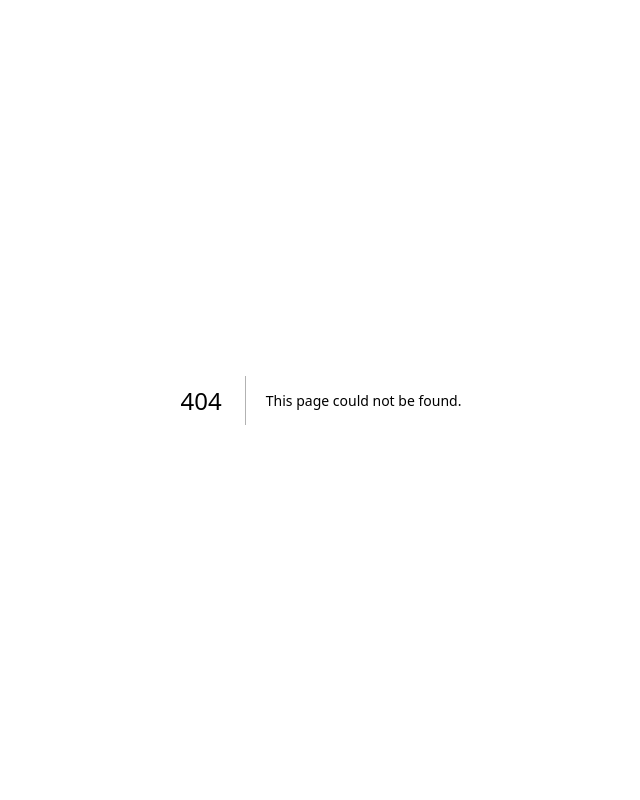
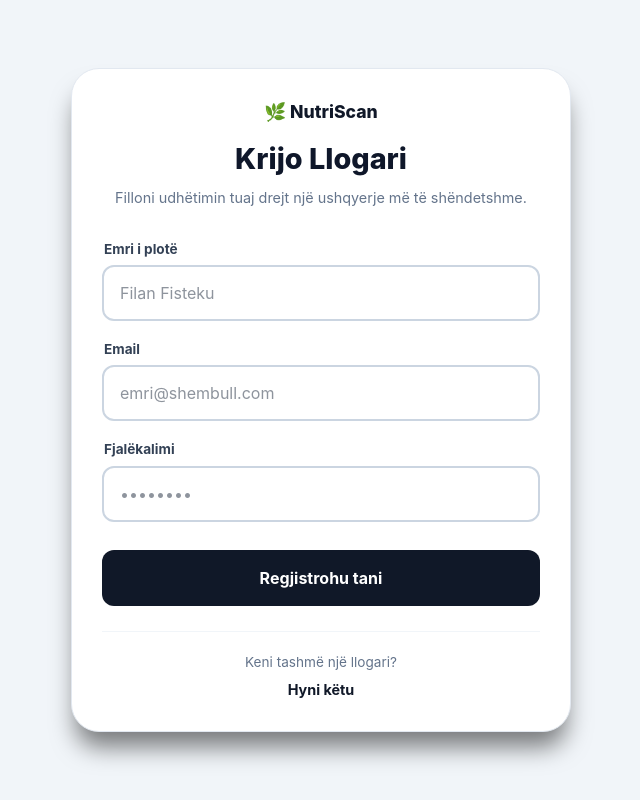
Before and after one commit to Ajete4/NutriScan-AI, a Next.js app: page /signup in a window 1280 px wide. Before the commit this address had no page. Shown: the whole page, without its empty margins (319-959 px from the left). Built offline with nearby package versions, Linux system fonts and the light colour scheme; no server answers.

Commit message:
feat: add signup page with user metadata support

```diff
--- /dev/null
+++ b/app/signup/page.tsx
@@ -0,0 +1,197 @@
+"use client";
+import { useState } from "react";
+import { supabase } from "@/lib/supabaseClient";
+import { useRouter } from "next/navigation";
+import Link from "next/link";
+
+export default function SignUpPage() {
+  const [email, setEmail] = useState("");
+  const [password, setPassword] = useState("");
+  const [name, setName] = useState("");
+  const [loading, setLoading] = useState(false);
+  const [focusedInput, setFocusedInput] = useState<string | null>(null);
+  const [message, setMessage] = useState({ text: "", type: "" });
+
+  const router = useRouter();
+
+  const handleSignUp = async (e: React.FormEvent) => {
+    e.preventDefault();
+    setLoading(true);
+    setMessage({ text: "", type: "" });
+
+    // Validime të thjeshta
+    if (password.length < 6) {
+      setLoading(false);
+      return setMessage({ text: "Fjalëkalimi duhet të ketë së paku 6 karaktere", type: "error" });
+    }
+
+    const { error } = await supabase.auth.signUp({
+      email,
+      password,
+      options: {
+        data: { full_name: name },
+        emailRedirectTo: `${window.location.origin}/dashboard`
+      },
+    });
+
+    if (error) {
+      setMessage({ text: error.message, type: "error" });
+      setLoading(false);
+    } else {
+      setMessage({
+        text: "Llogaria u krijua! Kontrolloni email-in për konfirmim.",
+        type: "success"
+      });
+      // Opsionale: mund ta dërgosh te dashboard pas pak sekondash
+      setTimeout(() => router.push("/dashboard"), 3000);
+    }
+  };
+
+  return (
+    <main style={styles.main}>
+      <div style={styles.card}>
+        <header style={styles.header}>
+          <div style={styles.logo}>🌿 NutriScan</div>
+          <h1 style={styles.title}>Krijo Llogari</h1>
+          <p style={styles.subtitle}>Filloni udhëtimin tuaj drejt një ushqyerje më të shëndetshme.</p>
+        </header>
+
+        <form onSubmit={handleSignUp} style={styles.form}>
+          <div style={styles.inputGroup}>
+            <label style={styles.label}>Emri i plotë</label>
+            <input
+              type="text"
+              placeholder="Filan Fisteku"
+              value={name}
+              onFocus={() => setFocusedInput("name")}
+              onBlur={() => setFocusedInput(null)}
+              onChange={(e) => setName(e.target.value)}
+              style={{
+                ...styles.input,
+                borderColor: focusedInput === "name" ? "#101828" : "#CBD5E1",
+                boxShadow: focusedInput === "name" ? "0 0 0 4px rgba(16, 24, 40, 0.05)" : "none"
+              }}
+              required
+            />
+          </div>
+
+          <div style={styles.inputGroup}>
+            <label style={styles.label}>Email</label>
+            <input
+              type="email"
+              placeholder="emri@shembull.com"
+              value={email}
+              onFocus={() => setFocusedInput("email")}
+              onBlur={() => setFocusedInput(null)}
+              onChange={(e) => setEmail(e.target.value)}
+              style={{
+                ...styles.input,
+                borderColor: focusedInput === "email" ? "#101828" : "#CBD5E1",
+                boxShadow: focusedInput === "email" ? "0 0 0 4px rgba(16, 24, 40, 0.05)" : "none"
+              }}
+              required
+            />
+          </div>
+
+          <div style={styles.inputGroup}>
+            <label style={styles.label}>Fjalëkalimi</label>
+            <input
+              type="password"
+              placeholder="••••••••"
+              value={password}
+              onFocus={() => setFocusedInput("password")}
+              onBlur={() => setFocusedInput(null)}
+              onChange={(e) => setPassword(e.target.value)}
+              style={{
+                ...styles.input,
+                borderColor: focusedInput === "password" ? "#101828" : "#CBD5E1",
+                boxShadow: focusedInput === "password" ? "0 0 0 4px rgba(16, 24, 40, 0.05)" : "none"
+              }}
+              required
+            />
+          </div>
+
+          {message.text && (
+            <p style={{ ...styles.message, color: message.type === "error" ? "#EF4444" : "#10B981" }}>
+              {message.text}
+            </p>
+          )}
+
+          <button type="submit" disabled={loading} style={styles.signupBtn}>
+            {loading ? "Duke u procesuar..." : "Regjistrohu tani"}
+          </button>
+        </form>
+
+        <div style={styles.footer}>
+          <p style={styles.footerText}>Keni tashmë një llogari?</p>
+          <Link href="/login" style={styles.loginLink}>
+            Hyni këtu
+          </Link>
+        </div>
+      </div>
+    </main>
+  );
+}
+
+const styles: { [key: string]: React.CSSProperties } = {
+  main: {
+    height: "100vh",
+    display: "flex",
+    justifyContent: "center",
+    alignItems: "center",
+    backgroundColor: "#F1F5F9",
+    fontFamily: "'Inter', sans-serif",
+    padding: "20px"
+  },
+  card: {
+    backgroundColor: "#ffffff",
+    padding: "30px",
+    borderRadius: "28px",
+    boxShadow: "0 20px 25px -5px rgba(0, 0, 0, 0.5)",
+    width: "100%",
+    maxWidth: "500px",
+    border: "1px solid #E2E8F0"
+  },
+  header: { textAlign: "center", marginBottom: "30px" },
+  logo: { fontSize: "1.1rem", fontWeight: "800", color: "#101828", marginBottom: "12px" },
+  title: { fontSize: "1.8rem", fontWeight: "800", color: "#0F172A", marginBottom: "8px" },
+  subtitle: { color: "#64748B", fontSize: "0.9rem", lineHeight: "1.4" },
+  form: { display: "flex", flexDirection: "column", gap: "18px" },
+  inputGroup: { display: "flex", flexDirection: "column", gap: "6px" },
+  label: { fontSize: "0.85rem", fontWeight: "700", color: "#334155", marginLeft: "2px" },
+  input: {
+    padding: "14px 16px",
+    borderRadius: "12px",
+    border: "2px solid",
+    outline: "none",
+    fontSize: "1rem",
+    color: "#1E293B",
+    backgroundColor: "#ffffff",
+    transition: "all 0.2s ease",
+  },
+  signupBtn: {
+    backgroundColor: "#101828",
+    color: "#ffffff",
+    border: "none",
+    padding: "16px",
+    borderRadius: "12px",
+    fontWeight: "700",
+    cursor: "pointer",
+    fontSize: "1rem",
+    marginTop: "10px"
+  },
+  footer: {
+    marginTop: "25px",
+    textAlign: "center",
+    paddingTop: "20px",
+    borderTop: "1px solid #F1F5F9"
+  },
+  footerText: { color: "#64748B", fontSize: "0.85rem", marginBottom: "5px" },
+  loginLink: {
+    color: "#101828",
+    fontWeight: "700",
+    fontSize: "0.9rem",
+    textDecoration: "none"
+  },
+  message: { fontSize: "0.85rem", textAlign: "center", margin: "0", fontWeight: "600" }
+};
```
